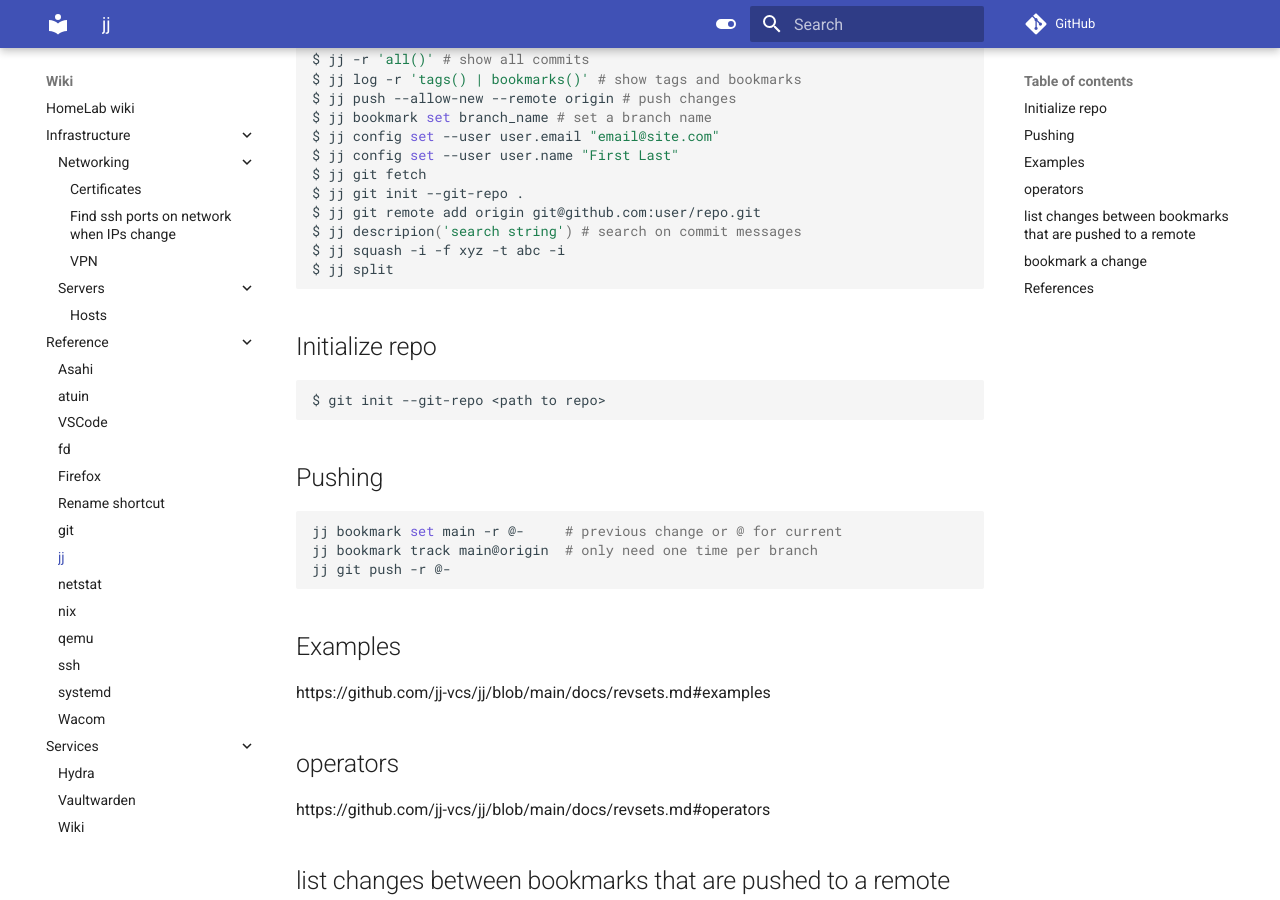
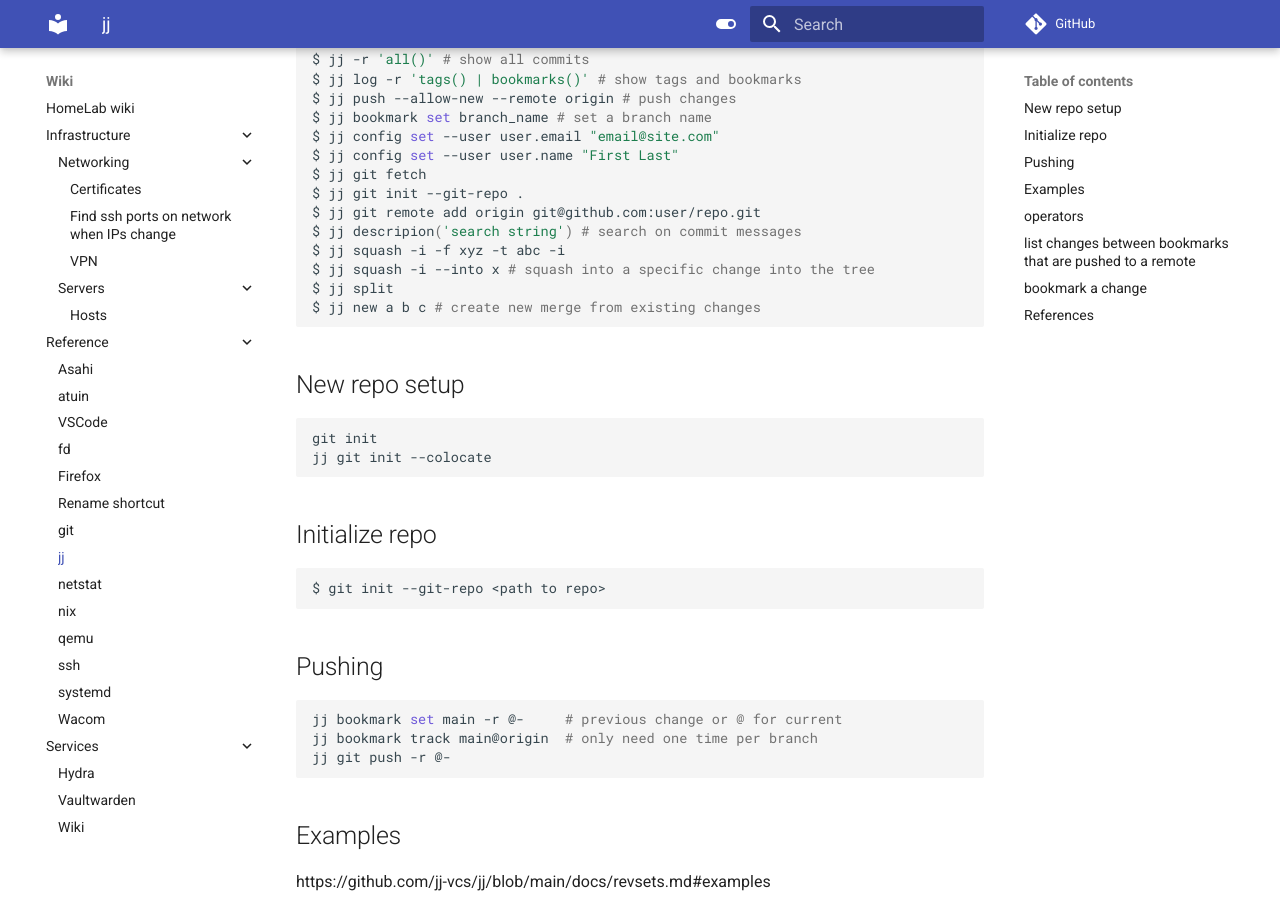
Before and after one commit to icecreammatt/wiki, an MkDocs documentation site: the page built from docs/reference/jj.md, in a window 1280 px wide and 900 px high, scrolled down 368 px. Built offline with MkDocs 1.6.1 and Material for MkDocs 9.7.7, drawn with Linux system fonts in a browser that asks for light colours; comment, search, counter and statistics services are not loaded.

Commit message:
docs: jj notes on new repo

````diff
--- a/docs/reference/jj.md
+++ b/docs/reference/jj.md
@@ -24,8 +24,17 @@ $ jj git init --git-repo .
 $ jj git remote add origin git@github.com:user/repo.git
 $ jj descripion('search string') # search on commit messages
 $ jj squash -i -f xyz -t abc -i
+$ jj squash -i --into x # squash into a specific change into the tree
 $ jj split
+$ jj new a b c # create new merge from existing changes
 
+```
+
+## New repo setup
+
+```bash
+git init
+jj git init --colocate
 ```
 
 ## Initialize repo
````
